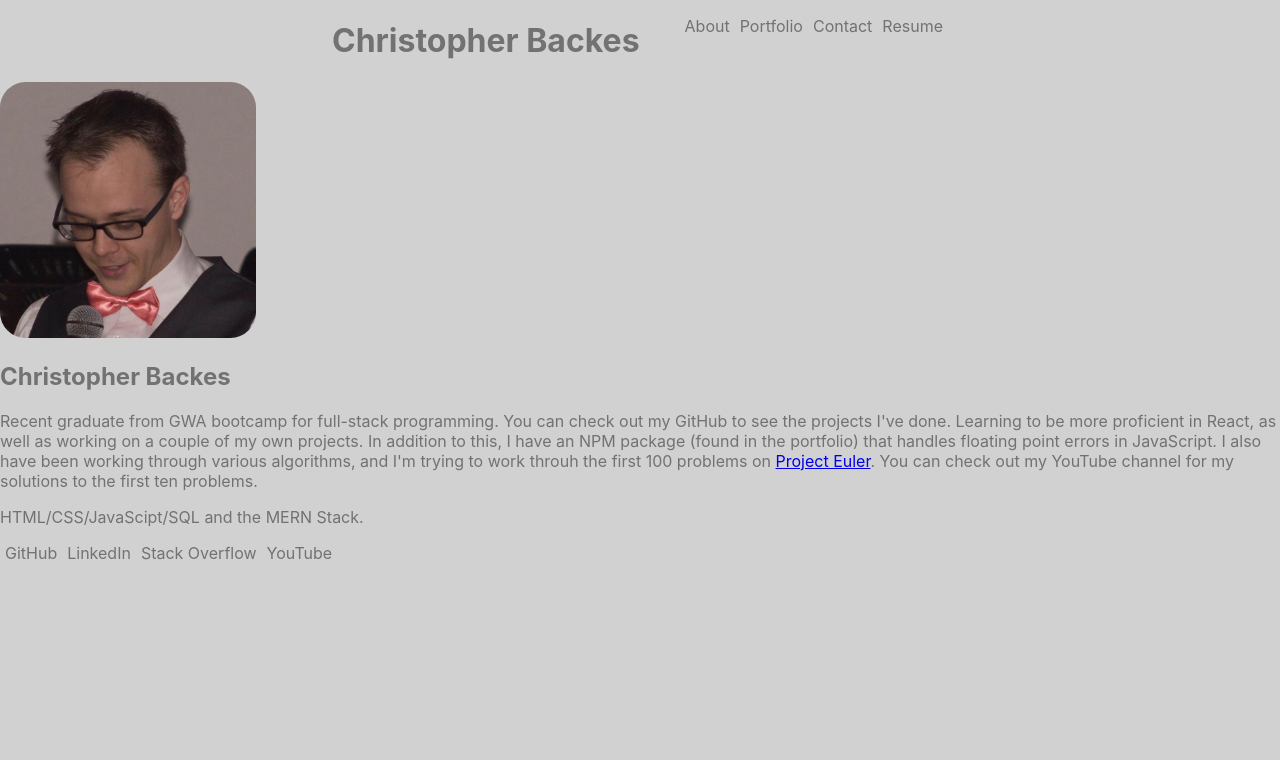
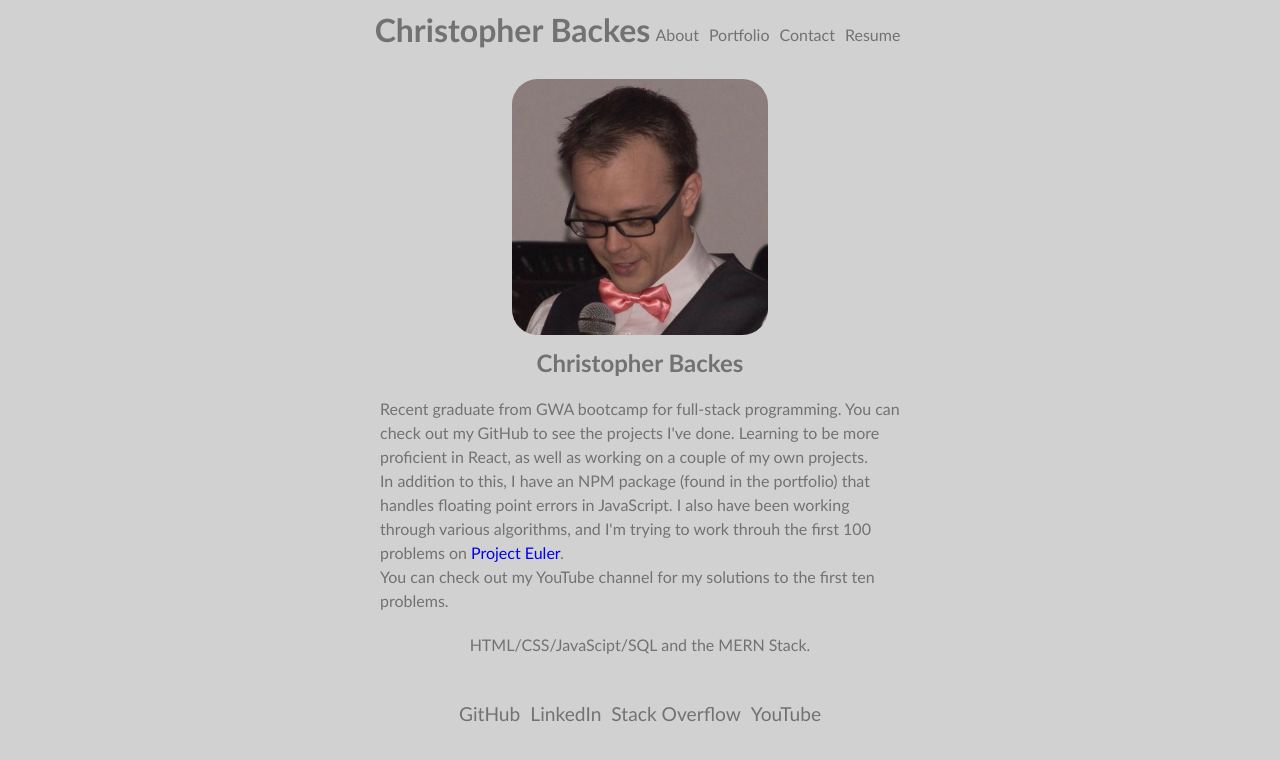
Before and after one commit to chris-backes/portfolio-react, a React (Create React App) app: page / in a window 1280 px wide. Shown: the top 760 px of the page. Built offline with nearby package versions, Linux system fonts and the light colour scheme.

Commit message:
finished styling

```diff
--- a/src/components/About/index.js
+++ b/src/components/About/index.js
@@ -10,9 +10,13 @@ const About = () => {
             <div className='about-txt'>
                 <h2>Christopher Backes</h2>
                 <p>
-                    Recent graduate from GWA bootcamp for full-stack programming. You can check out my GitHub to see the projects I've done. Learning to be more proficient in React, as well as working on a couple of my own projects. In addition to this, I have an NPM package (found in the portfolio) that handles floating point errors in JavaScript. I also have been working through various algorithms, and I'm trying to work throuh the first 100 problems on <a href="https://projecteuler.net">Project Euler</a>. You can check out my YouTube channel for my solutions to the first ten problems.
+                    Recent graduate from GWA bootcamp for full-stack programming. You can check out my GitHub to see the projects I've done.
+                    Learning to be more proficient in React, as well as working on a couple of my own projects. <br/>In addition to this, I have an NPM package
+                    (found in the portfolio) that handles floating point errors in JavaScript. I also have been working through various algorithms,
+                    and I'm trying to work throuh the first 100 problems on <a href="https://projecteuler.net">Project Euler</a>.<br/>
+                    You can check out my YouTube channel for my solutions to the first ten problems.
                 </p>
-                <p>
+                <p className='about-end'>
                     HTML/CSS/JavaScipt/SQL and the MERN Stack.
                 </p>
             </div>
--- a/src/components/Contact/index.js
+++ b/src/components/Contact/index.js
@@ -31,7 +31,7 @@ const Contact = () => {
 			<h1>Contact me</h1>
 			<form id="contact-form" onSubmit={handleSubmit}>
 				<div>
-					<label htmlFor="name">Name:</label>
+					<label htmlFor="name">Name: </label>
 					<input
 						type="text"
 						defaultValue={name}
@@ -40,7 +40,7 @@ const Contact = () => {
 					/>
 				</div>
 				<div>
-					<label htmlFor="email">Email:</label>
+					<label htmlFor="email">Email: </label>
 					<input
 						type="email"
 						defaultValue={email}
@@ -49,7 +49,7 @@ const Contact = () => {
 					/>
 				</div>
 				<div>
-					<label htmlFor="message">Message:</label>
+					<label htmlFor="message">Message: </label>
 					<textarea
 						name="message"
 						defaultValue={message}
--- a/src/components/Resume/index.js
+++ b/src/components/Resume/index.js
@@ -28,6 +28,7 @@ function Resume() {
 	};
 	return (
 		<section className="resPage">
+			<div>
 				<h2>Download My Résumé</h2>
 				<ul>
 					<li>
@@ -41,7 +42,10 @@ function Resume() {
 						</a>
 					</li>
 				</ul>
+			</div>
+
 			<div className="skills">
+				<h2>Skills</h2>
 				{Object.entries(skills).map(([key, value]) => (
 					<>
 						<h3>{key}</h3>
--- a/src/index.css
+++ b/src/index.css
@@ -4,6 +4,13 @@
 	--tertiary-color: #dfdfdf;
 	--fourth-color: #d1d1d1;
 	--fifth-color: #9f9f9f;
+}
+
+* {
+  margin: 0;
+  padding: 0;
+  box-sizing: border-box;
+  font-family:'Gill Sans', 'Gill Sans MT', 'Trebuchet MS', sans-serif;
 }
 
 body {
@@ -37,22 +44,57 @@ header {
 	justify-content: center;
 	display: flex;
   color: var(--primary-color);
-	/* justify-content: space-between;
-    flex-wrap: wrap; */
+  margin: 10px auto 30px;
 }
 /* nav styling */
-li {
+nav {
+  display: flex;
+}
+nav ul {
+  align-items: flex-end;
+  display: flex;
+}
+nav ul li {
+  align-items: flex-end;
+  align-content: flex-end;
 	display: inline;
   padding: 5px
 }
 
-li:hover {
+nav ul li:hover {
   font-weight: bold;
 }
 /* about styling */
+.about {
+  max-width: 600px;
+  margin: 5%;
+}
+.about-txt h2 {
+  text-align: center;
+  padding: 10px;
+}
+
+.about-txt p {
+  padding: 10px;
+  line-height: 1.5;;
+}
+
+.about-txt p a{
+  text-decoration: none;
+}
+
+.about-txt p a:hover {
+  font-weight: bold;
+}
+
+.about-end {
+  text-align: center;
+  padding: 10px;
+}
 .about-img {
   border-radius: 10%;
   width: 20vw;
+  margin: auto
 }
 
 /* project class styling */
@@ -61,29 +103,123 @@ li:hover {
   flex-wrap: wrap;
   width: 80%;
   justify-content: center;
+  margin: auto;
 }
 
 .project-container {
   width: 300px;
   display: flex;
   flex-wrap: wrap;
-  margin: 5px 10px;
+  margin: 10px 10px;
   justify-content: center;
 }
 
 .project-container img {
   max-width: 100%;
   border-radius: 5%;
-  border-width: 1px;
-  border-color: black;
+  border-width: 3px;
+  border-color: var(--secondary-color);
   border-style: solid;
+}
+
+.project-container div {
+  margin: 10px auto;
+}
+
+.project-container div p a {
+  text-decoration: none;
+  color: var(--primary-color);
+}
+
+.project-container div p a:hover {
+  font-weight: bold;
 }
 
 .project-title {
   width: 100%;
   text-align: center;
 }
+/*contact styling */
+form div {
+  margin: 15px;
+}
+input {
+  font-size: 1rem;
+  padding: 0.25rem;
+  border: 1px solid var(--primary-color);
+  outline: none;
+  border-radius: 3px;
+  transition: box-shadow 0.2s;
+  float: right;
+}
+
+input:focus {
+  border: 1px solid var(--primary-color);
+  box-shadow: 0 0 .25rem rgba(0, 0, 0, .5);
+}
+
+textarea {
+  font-size: 1rem;
+  padding: 0.25rem;
+  border: 1px solid var(--primary-color);
+  outline: none;
+  border-radius: 3px;
+  transition: box-shadow 0.2s;
+  width: 100%;
+}
+
+textarea:focus {
+  border: 1px solid var(--primary-color);
+  box-shadow: 0 0 .25rem rgba(0, 0, 0, .5);
+}
+
+button {
+	background: var(--tertiary-color);
+	border: 0;
+	border-radius: 5px;
+	color: var(--primary-color);
+	cursor: pointer;
+	font-size: 16px;
+	font-weight: 600;
+	margin-bottom: 30px;
+	padding: 10px 15px;
+}
+
+button:hover {
+  color: black
+}
+
+/* Resume styling */
+.resPage div {
+  margin: 20px auto;
+}
+.resPage div h2{
+  text-align: center;
+}
+.resPage ul {
+  align-items: flex-end;
+  display: flex;
+}
+.resPage ul li {
+  align-items: flex-end;
+  align-content: flex-end;
+	display: inline;
+  padding: 5px
+}
+.resPage ul li a {
+  text-decoration: none;
+  color: var(--primary-color)
+}
+.resPage ul li a:hover {
+  font-weight: bold;
+}
 /* footer styling */
+footer {
+  justify-content: center;
+	display: flex;
+  color: var(--primary-color);
+  font-size: larger;
+}
 footer nav a {
 	display: inline;
   padding: 5px;
```
Lines whose indentation alone changed are shown as unchanged.
